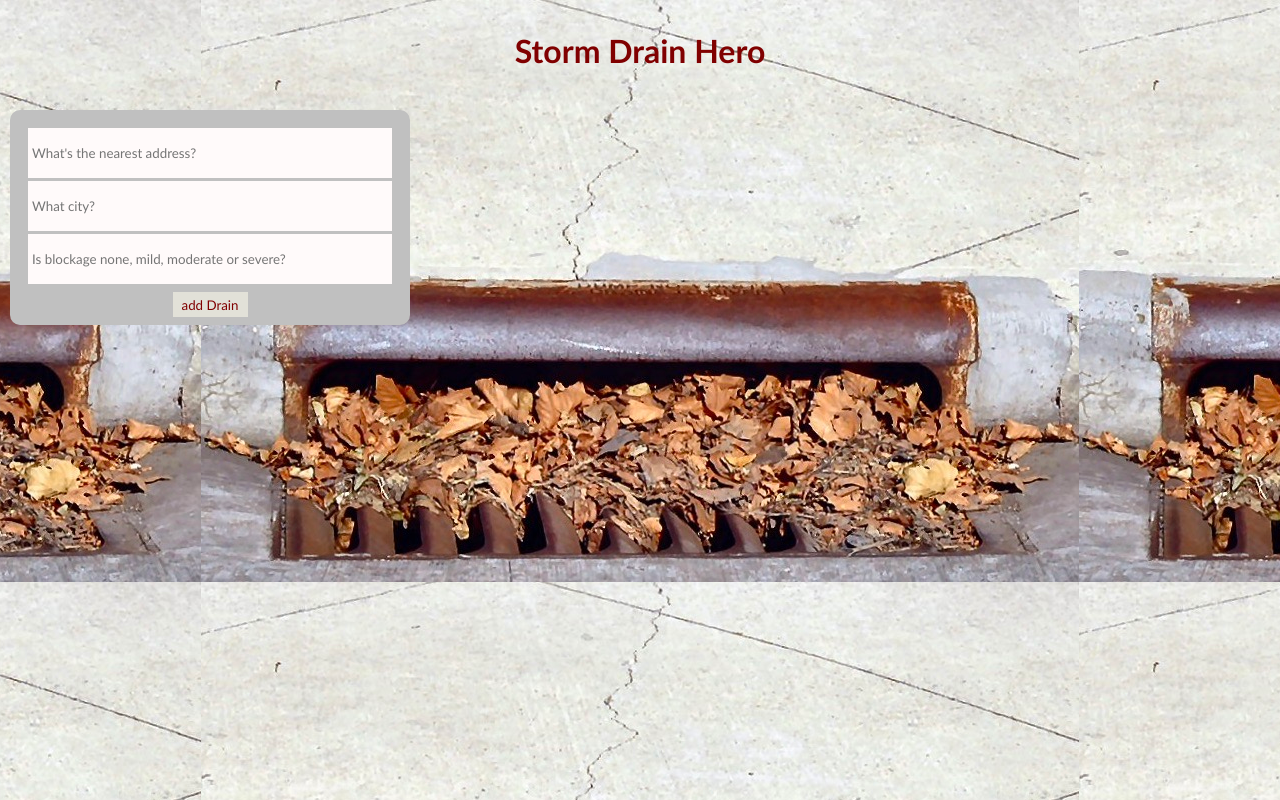
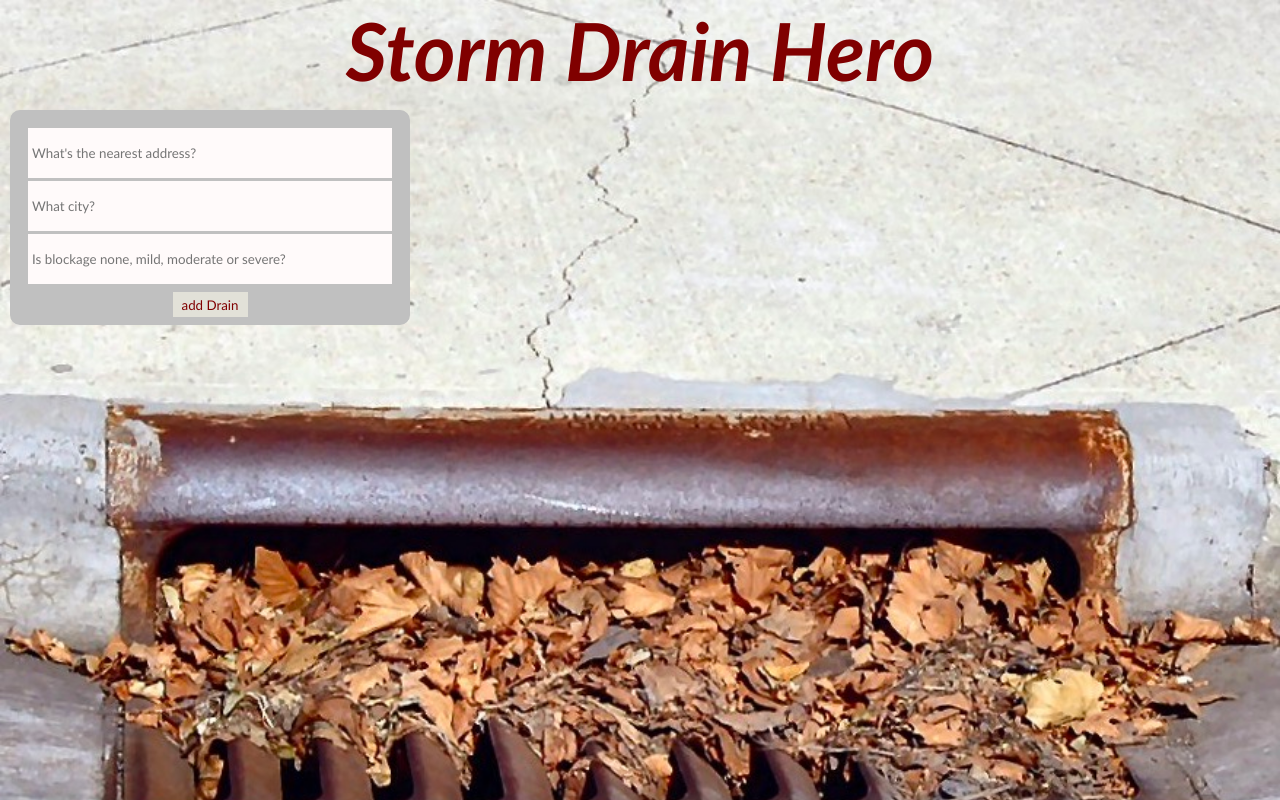
Before and after one commit to MollyEtnierMuniz/Storm-Drain, a website: page index.html in a window 1280 px wide. Drawn offline with nearby package versions, Linux system fonts and the light colour scheme; no server answers.

Commit message:
near final

```diff
--- a/styles.css
+++ b/styles.css
@@ -7,7 +7,8 @@
 body {
   background-color: rgb(226, 225, 216);
   background-image: url("/drain.jpg");
-  background-repeat: no-repeat center center;
+  background-size: cover;
+  background-repeat: no-repeat;
   /* background-attachment: scroll; */
   background-position: center top;
 }
@@ -19,7 +20,10 @@ header {
   align-items: center;
   color: maroon;
 }
-
+h1 {
+  font-size: 80px;
+  font-style: oblique;
+}
 
 
 main {
```
